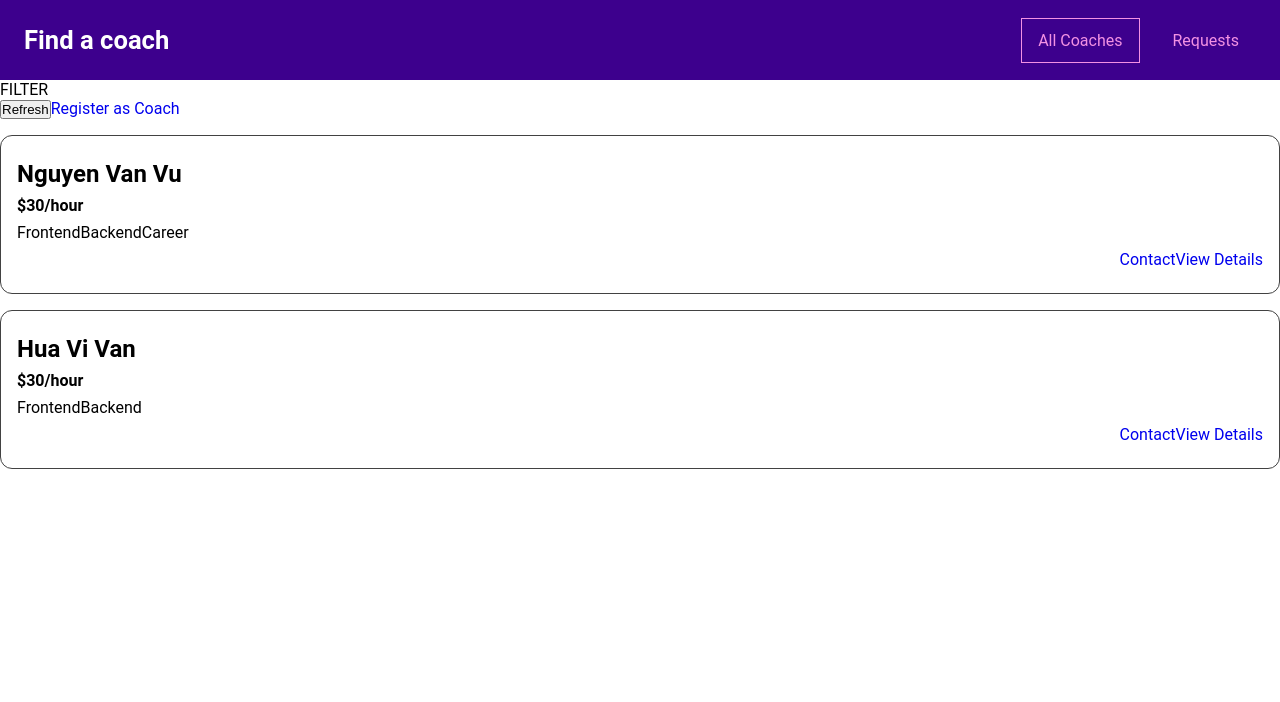
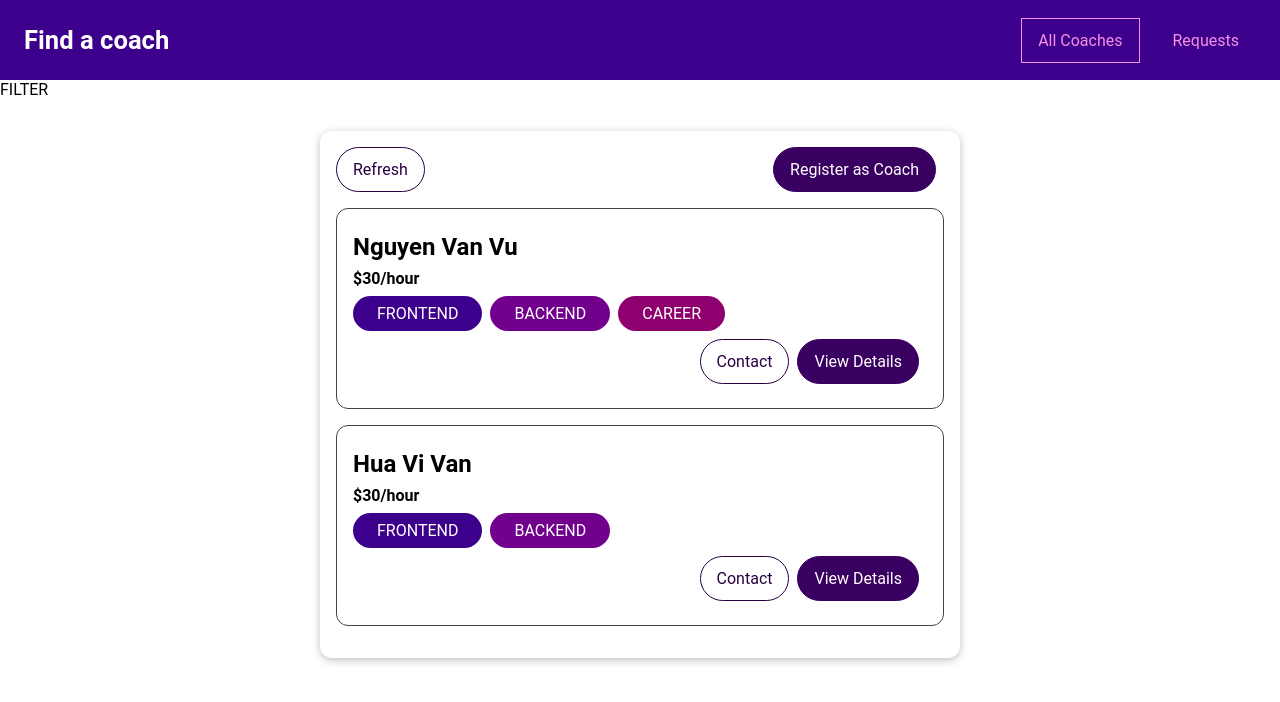
Before and after one commit to vuvinhhien/demo-find-coach, a Vue app: page /coaches in a window 1280 px wide. Shown: the top 702 px of the page. Built offline with nearby package versions, Linux system fonts and the light colour scheme.

Commit message:
add basebutton basebadge basecard

```diff
--- a/src/components/Coach/CoachItem.vue
+++ b/src/components/Coach/CoachItem.vue
@@ -3,11 +3,19 @@
     <h3>{{ fullName }}</h3>
     <h4>${{ rate }}/hour</h4>
     <div>
-      <span v-for="area in areas" :key="area">{{ area }}</span>
+      <base-badge
+        v-for="area in areas"
+        :key="area"
+        :type="area"
+        :title="area"
+        >{{ area }}</base-badge
+      >
     </div>
     <div class="actions">
-      <router-link :to="coachContactLink">Contact</router-link>
-      <router-link :to="coachDetailsLink">View Details</router-link>
+      <base-button link mode="outline" :to="coachContactLink"
+        >Contact
+      </base-button>
+      <base-button link :to="coachDetailsLink">View Details</base-button>
     </div>
   </li>
 </template>
@@ -42,6 +50,7 @@
 
 <style scoped>
 li {
+  list-style: none;
   margin: 1rem 0;
   border: 1px solid #424242;
   border-radius: 12px;
--- /dev/null
+++ b/src/components/UI/BaseBadge.vue
@@ -0,0 +1,41 @@
+<template>
+  <span class="badge" :class="type">
+    {{ text }}
+  </span>
+</template>
+
+<script setup lang="ts">
+import { defineProps, computed } from "vue";
+
+const props = defineProps<{ title: string; type: string }>();
+
+const text = computed(() => {
+  return props.title.toUpperCase();
+});
+</script>
+
+<style scoped>
+.badge {
+  background: #ccc;
+  color: #252525;
+  border-radius: 30px;
+  padding: 0.5rem 1.5rem;
+  display: inline-block;
+  margin-right: 0.5rem;
+}
+
+.frontend {
+  background-color: #3d008d;
+  color: white;
+}
+
+.backend {
+  background-color: #71008d;
+  color: white;
+}
+
+.career {
+  background-color: #8d006e;
+  color: white;
+}
+</style>
--- /dev/null
+++ b/src/components/UI/BaseButton.vue
@@ -0,0 +1,57 @@
+<template>
+  <button v-if="!link" :class="mode">
+    <slot></slot>
+  </button>
+  <router-link v-else :to="to" :class="mode">
+    <slot></slot>
+  </router-link>
+</template>
+
+<script setup lang="ts">
+import { defineProps } from "vue";
+const props = defineProps<{
+  link: boolean;
+  mode: string;
+  to: string;
+}>();
+</script>
+
+<style scoped>
+button,
+a {
+  text-decoration: none;
+  padding: 0.75rem 1rem;
+  font: inherit;
+  background-color: #3a0061;
+  border: 1px solid #3a0061;
+  color: white;
+  cursor: pointer;
+  border-radius: 30px;
+  margin-right: 0.5rem;
+  display: inline-block;
+}
+
+a:hover,
+a:active,
+button:hover,
+button:active {
+  background: #270041;
+  border-color: #270041;
+}
+.flat {
+  background-color: transparent;
+  color: #3a0061;
+  border: none;
+}
+.outline {
+  background-color: transparent;
+  border-color: #270041;
+  color: #270041;
+}
+.flat:hover,
+.flat:active,
+.outline:hover,
+.outline:active {
+  background-color: #edd2ff;
+}
+</style>
--- /dev/null
+++ b/src/components/UI/BaseCard.vue
@@ -0,0 +1,15 @@
+<template>
+  <div class="card">
+    <slot></slot>
+  </div>
+</template>
+
+<style scoped>
+.card {
+  margin: 2rem auto;
+  padding: 1rem;
+  box-shadow: 0 2px 8px rgba(0, 0, 0, 0.26);
+  border-radius: 12px;
+  max-width: 40rem;
+}
+</style>
--- a/src/components/index.ts
+++ b/src/components/index.ts
@@ -1,4 +1,7 @@
 import MainHeader from "./Layout/MainHeader.vue";
 import CoachItem from "./Coach/CoachItem.vue";
+import BaseCard from "./UI/BaseCard.vue";
+import BaseButton from "./UI/BaseButton.vue";
+import BaseBadge from "./UI/BaseBadge.vue";
 
-export { MainHeader, CoachItem };
+export { MainHeader, CoachItem, BaseCard, BaseButton, BaseBadge };
--- a/src/main.ts
+++ b/src/main.ts
@@ -2,5 +2,12 @@
 import App from "./App.vue";
 import router from "./router";
 import store from "./store";
+import { BaseCard, BaseButton, BaseBadge } from "@/components";
 
-createApp(App).use(store).use(router).mount("#app");
+createApp(App)
+  .component("base-card", BaseCard)
+  .component("base-button", BaseButton)
+  .component("base-badge", BaseBadge)
+  .use(store)
+  .use(router)
+  .mount("#app");
--- a/src/store/modules/Coaches.module.ts
+++ b/src/store/modules/Coaches.module.ts
@@ -6,7 +6,7 @@
         id: 1,
         firstName: "Nguyen Van",
         lastName: "Vu",
-        areas: ["Frontend", "Backend", "Career"],
+        areas: ["frontend", "backend", "career"],
         description:
           "I'm Vu and I've worked as a freelance web developer for years.",
         hourlyRate: 30,
@@ -15,7 +15,7 @@
         id: 2,
         firstName: "Hua Vi",
         lastName: "Van",
-        areas: ["Frontend", "Backend"],
+        areas: ["frontend", "backend"],
         description:
           "I'm Van and I've worked as a freelance web developer for years.",
         hourlyRate: 30,
--- a/src/views/Coach/CoachesListView.vue
+++ b/src/views/Coach/CoachesListView.vue
@@ -1,9 +1,10 @@
 <template>
   <section>FILTER</section>
   <section>
+    <base-card>
       <div class="controls">
-      <button>Refresh</button>
-      <router-link to="/register">Register as Coach</router-link>
+        <base-button mode="outline">Refresh</base-button>
+        <base-button link to="/register">Register as Coach</base-button>
       </div>
       <ul v-if="hasCoaches">
         <coach-item
@@ -17,6 +18,7 @@
         ></coach-item>
       </ul>
       <h3 v-else>No coach!</h3>
+    </base-card>
   </section>
 </template>
 
@@ -35,3 +37,10 @@
   return store.getters["coaches/hasCoaches"];
 });
 </script>
+
+<style scoped>
+.controls {
+  display: flex;
+  justify-content: space-between;
+}
+</style>
```
Lines whose indentation alone changed are shown as unchanged.
